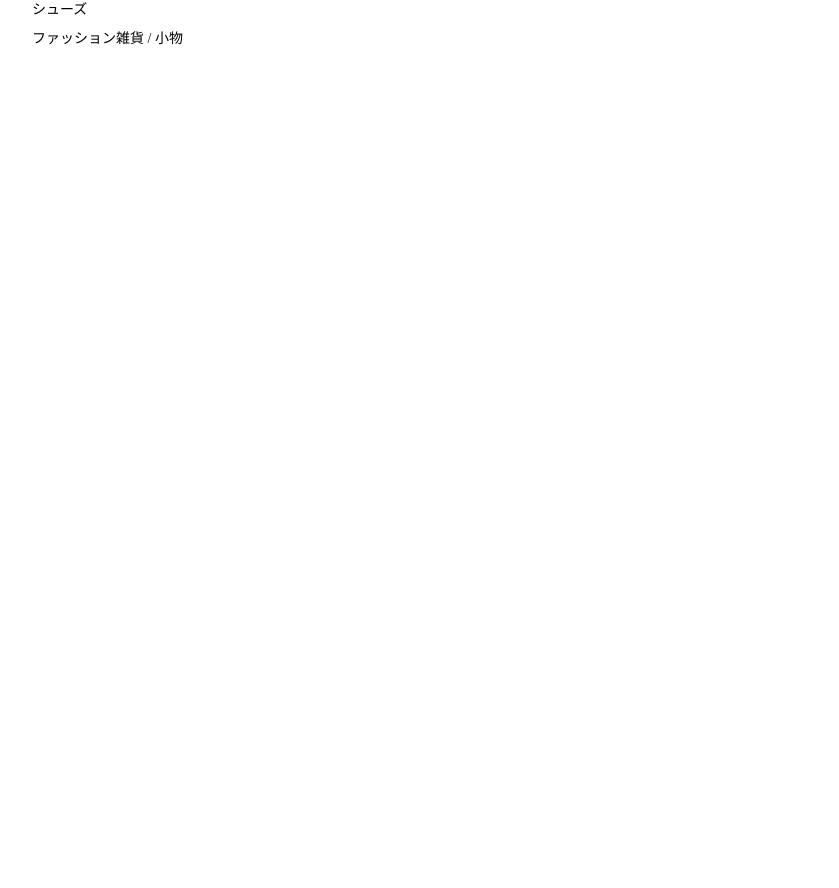
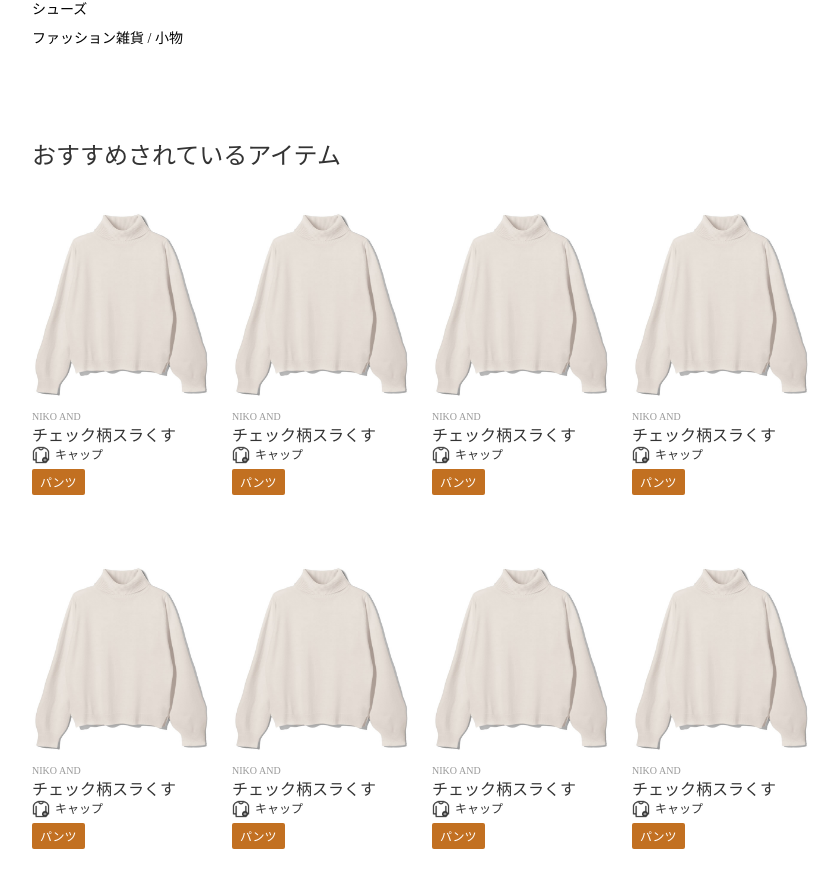
Before and after one commit to jinya-tojo/CO-DENAITO, a Next.js app: page /login in a window 1280 px wide. Shown: the part 918-1806 px from the top of the page, without its empty margins (48-887 px from the left). Before the commit the page ends 974 px from the top, so only its background shows below. Built offline with nearby package versions, Linux system fonts and the light colour scheme.

Commit message:
投稿詳細ページに表示する、おすすめされてアイテム一覧のコンポーネント

```diff
--- a/src/components/Postcard/styles.ts
+++ b/src/components/Postcard/styles.ts
@@ -14,6 +14,8 @@ export const getSizeStyle = (width: string) => {
       return css`
         width: 180px;
         height: 284px;
+        margin-right: 20px;
+        margin-bottom: 70px;
       `
   }
 }
--- /dev/null
+++ b/src/components/SuggestedItems/index.tsx
@@ -0,0 +1,77 @@
+import React from 'react'
+import { Postcard } from '../Postcard'
+import { containerStyles, itemsStyles, titleStyles } from './styles'
+
+export const SuggestedItems: React.FC = () => {
+  return (
+    <div css={containerStyles.container}>
+      <p css={titleStyles.title}>おすすめされているアイテム</p>
+      <div css={itemsStyles.items}>
+        <Postcard
+          width="four"
+          height="four"
+          bland="NIKO AND"
+          item="チェック柄スラくす"
+          category="パンツ"
+          want="キャップ"
+        />
+        <Postcard
+          width="four"
+          height="four"
+          bland="NIKO AND"
+          item="チェック柄スラくす"
+          category="パンツ"
+          want="キャップ"
+        />
+        <Postcard
+          width="four"
+          height="four"
+          bland="NIKO AND"
+          item="チェック柄スラくす"
+          category="パンツ"
+          want="キャップ"
+        />
+        <Postcard
+          width="four"
+          height="four"
+          bland="NIKO AND"
+          item="チェック柄スラくす"
+          category="パンツ"
+          want="キャップ"
+        />
+        <Postcard
+          width="four"
+          height="four"
+          bland="NIKO AND"
+          item="チェック柄スラくす"
+          category="パンツ"
+          want="キャップ"
+        />
+        <Postcard
+          width="four"
+          height="four"
+          bland="NIKO AND"
+          item="チェック柄スラくす"
+          category="パンツ"
+          want="キャップ"
+        />
+        <Postcard
+          width="four"
+          height="four"
+          bland="NIKO AND"
+          item="チェック柄スラくす"
+          category="パンツ"
+          want="キャップ"
+        />
+        <Postcard
+          width="four"
+          height="four"
+          bland="NIKO AND"
+          item="チェック柄スラくす"
+          category="パンツ"
+          want="キャップ"
+        />
+      </div>
+    </div>
+  )
+}
--- /dev/null
+++ b/src/components/SuggestedItems/styles.ts
@@ -0,0 +1,24 @@
+import { css } from '@emotion/react'
+import makeStyles from 'src/styles/makeStyles'
+
+export const containerStyles = makeStyles({
+  container: () => css`
+    width: 960px;
+    padding: 80px 80px 0 80px;
+  `,
+})
+
+export const titleStyles = makeStyles({
+  title: () => css`
+    font-size: 24px;
+    color: #333;
+    padding-bottom: 30px;
+  `,
+})
+
+export const itemsStyles = makeStyles({
+  items: () => css`
+    display: flex;
+    flex-wrap: wrap;
+  `,
+})
--- a/src/pages/login/index.tsx
+++ b/src/pages/login/index.tsx
@@ -7,6 +7,7 @@ import { login, signUp } from 'src/firebase/firebase'
 import { Button } from '../../components/Button/Index'
 import { TextInput } from '../../components/TextInput'
 import { Category } from 'src/components/Category'
+import { SuggestedItems } from 'src/components/SuggestedItems'
 // import { Postcard } from 'src/components/Postcard'
 
 const Login: React.FC = () => {
@@ -41,6 +42,7 @@ const Login: React.FC = () => {
       {/* <Postcard width="three" height="three" bland="NIKO AND" item="カーティガン" want="ロングスカート" category="トップス"/> */}
       {/* <Postcard width="four" height="four" /> */}
       <Category />
+      <SuggestedItems />
     </>
   )
 }
```
